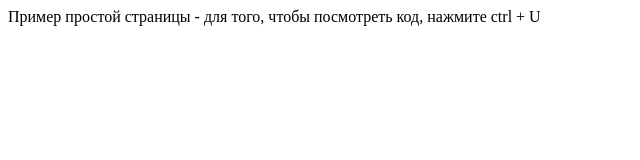
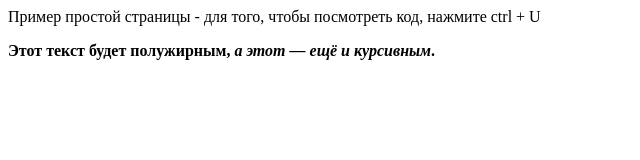
Before and after one commit to Alina1298/Checking, a plain HTML site: page index.html in a window 1280 px wide. Shown: the whole page, without its empty margins (0-640 px from the left). Drawn offline with Linux system fonts and the light colour scheme.

Commit message:
Релиз 1

```diff
--- a/index.html
+++ b/index.html
@@ -6,5 +6,10 @@
 </head>
 <body>
 Пример простой страницы - для того, чтобы посмотреть код, нажмите ctrl + U
+<p>
+  <b>
+     Этот текст будет полужирным, <i>а этот — ещё и курсивным</i>.
+  </b>
+</p>
 </body>
 </html>
```
